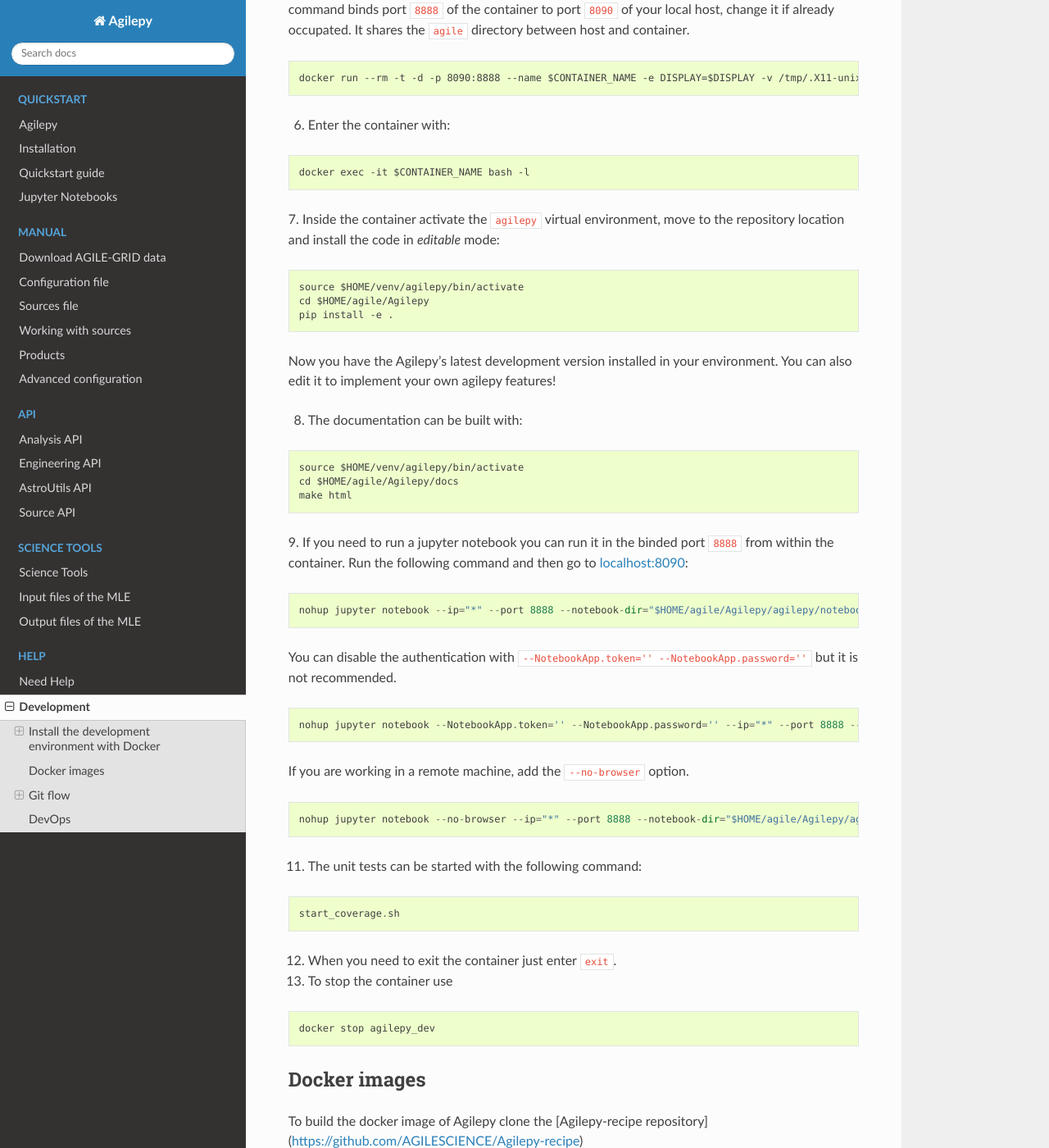
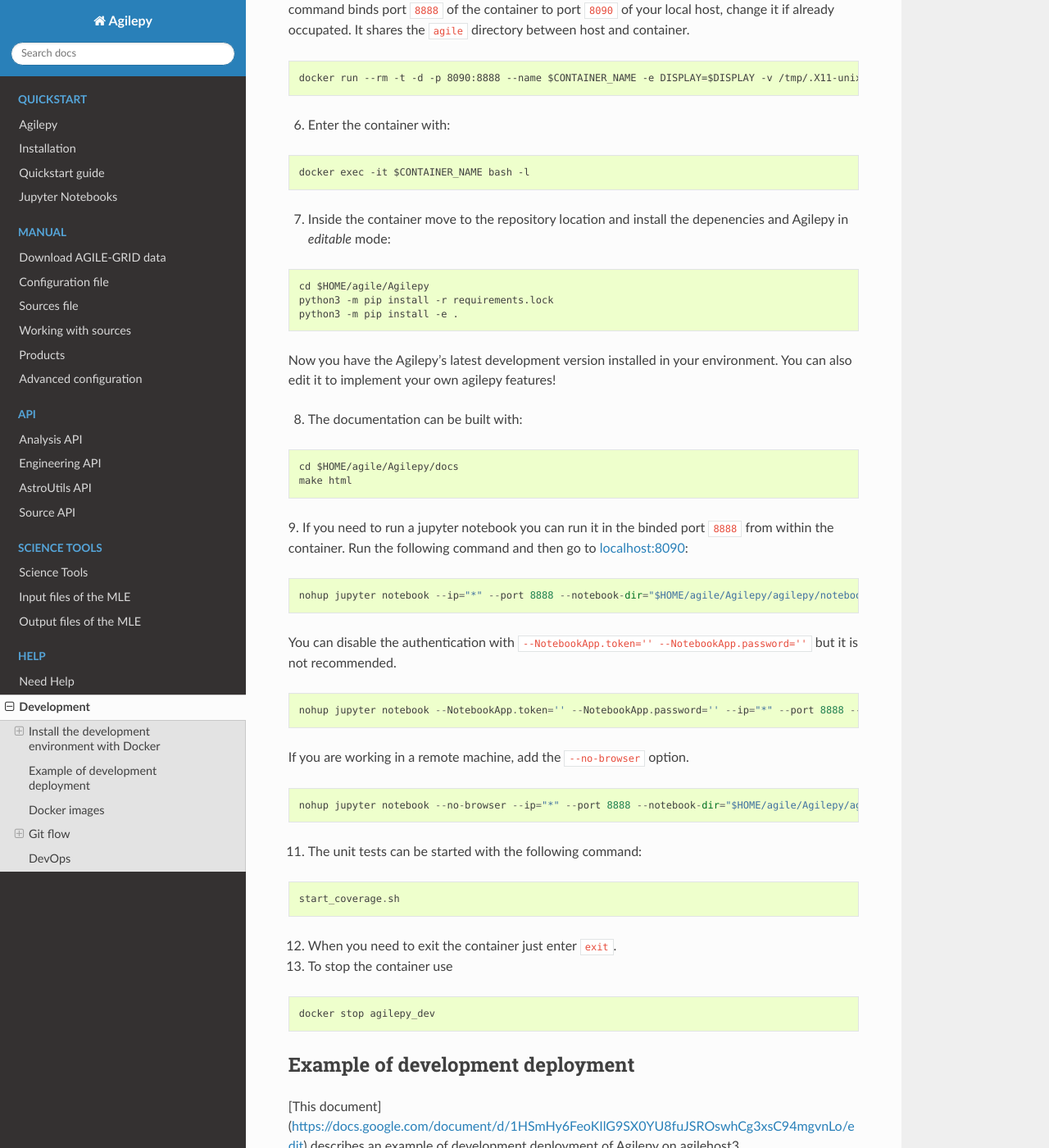
Before and after one commit to AGILESCIENCE/Agilepy, a Sphinx documentation site: the page built from docs/source/help/development.rst, in a window 1280 px wide and 1400 px high, scrolled down 1068 px. Shown: the whole window at 82% size. Built offline with Sphinx 7.4.7 and the Read the Docs theme 2.0.0, drawn with Linux system fonts in a browser that asks for light colours; some of the changed text lies outside the part shown.

Commit message:
Update docs and CI

```diff
--- a/docs/source/help/development.rst
+++ b/docs/source/help/development.rst
@@ -62,14 +62,13 @@
 
     docker exec -it $CONTAINER_NAME bash -l
 
-7. Inside the container activate the :code:`agilepy` virtual environment,
-move to the repository location and install the code in *editable* mode:
+7. Inside the container move to the repository location and install the depenencies and Agilepy in *editable* mode:
 
 .. code-block::
 
-    source $HOME/venv/agilepy/bin/activate
     cd $HOME/agile/Agilepy
-    pip install -e .
+    python3 -m pip install -r requirements.lock
+    python3 -m pip install -e .
 
 Now you have the Agilepy's latest development version installed in your environment.
 You can also edit it to implement your own agilepy features!
@@ -78,7 +77,6 @@
 
 .. code-block::
 
-    source $HOME/venv/agilepy/bin/activate
     cd $HOME/agile/Agilepy/docs
     make html
 
@@ -118,26 +116,19 @@
 
     docker stop agilepy_dev
 
+
+Example of development deployment
+=================================
+[This document](https://docs.google.com/document/d/1HSmHy6FeoKIlG9SX0YU8fuJSROswhCg3xsC94mgvnLo/edit) describes an example of development deployment of Agilepy on agilehost3.
+
+
 Docker images
 =============
 To build the docker image of Agilepy clone the [Agilepy-recipe repository](https://github.com/AGILESCIENCE/Agilepy-recipe)
 
-.. Anaconda
-.. --------
-.. ::
-..     conda config --add channels conda-forge
-..     conda config --add channels plotly
-..     conda create -n agilepydev -c agilescience agiletools agilepy-dataset
-..     conda activate agilepydev
-..     git clone https://github.com/AGILESCIENCE/Agilepy.git
-..     cd Agilepy && git checkout develop
-..     conda env update -f environment.yml
-..     python setup.py develop
-
 
 Git flow
 ========
-
 
 Branches
 --------
```
Also changed, not shown: 1 other file.
